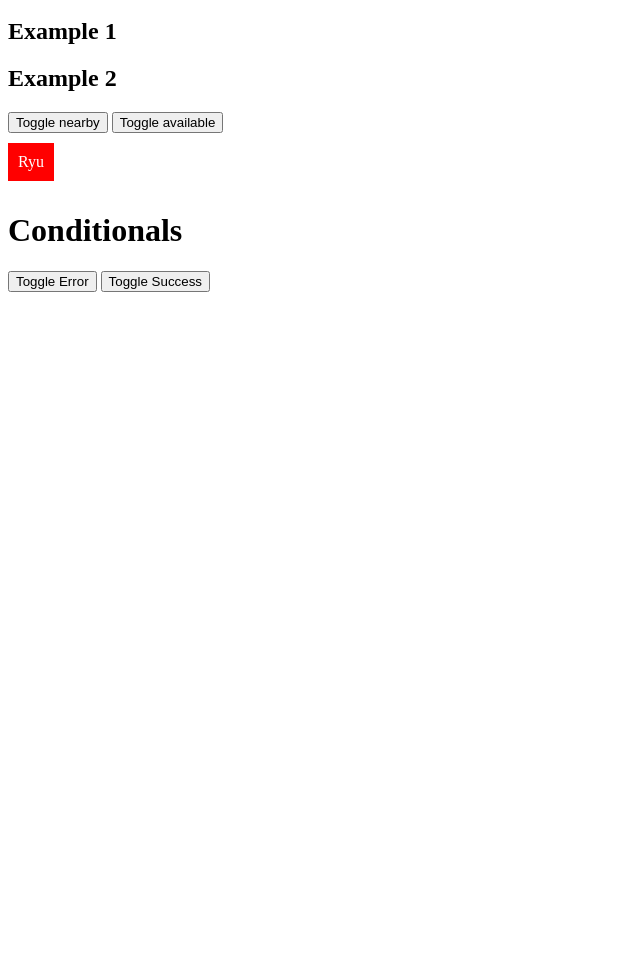
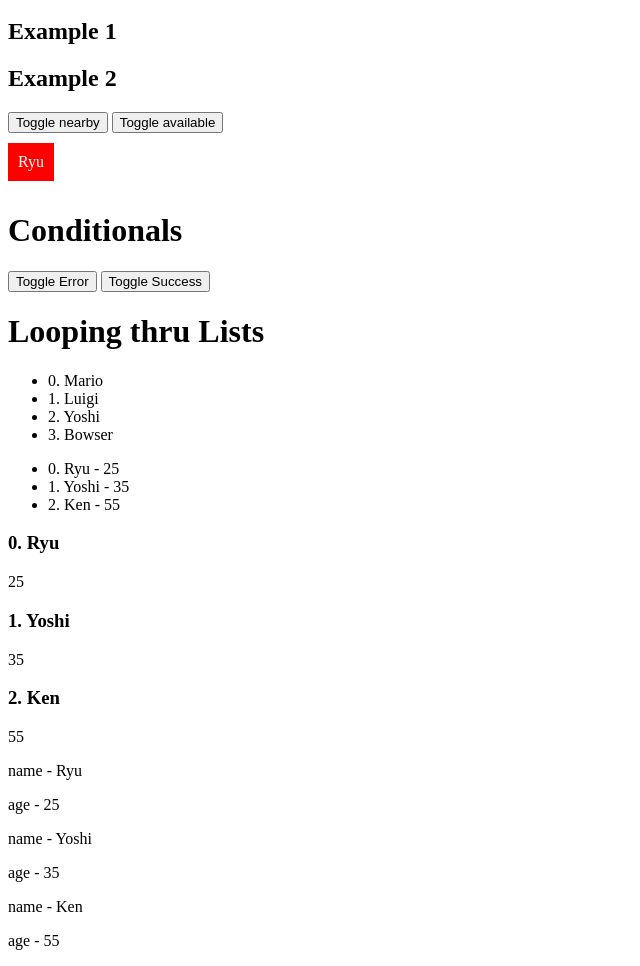
Before and after one commit to MikeParish/vuejs_tut, a plain HTML site: page index.html in a window 1280 px wide. Shown: the part 1464-2430 px from the top of the page, without its empty margins (0-640 px from the left). Before the commit the page ends 1764 px from the top, so only its background shows below. Drawn offline with nearby package versions, Linux system fonts and the light colour scheme.

Commit message:
v-for ftw

```diff
--- a/app.js
+++ b/app.js
@@ -16,7 +16,16 @@ new Vue({
         available: false,
         nearby: false,
         error: false,
-        success: false
+        success: false,
+
+        /* array of strings */
+        characters: ['Mario', 'Luigi', 'Yoshi', 'Bowser'],
+        /* array of objects */
+        ninjas: [
+            {name: 'Ryu', age: 25},
+            {name: 'Yoshi', age: 35},
+            {name: 'Ken', age: 55},
+        ]
     },
     methods: {
         greet: function(time){
--- a/index.html
+++ b/index.html
@@ -96,6 +96,24 @@
             <p v-else-if="success">Whoooooo, success</p>-->
             <p v-show="error">There has been an error</p>
             <p v-show="success">Whoooo, success!</p>
+
+        <h1>Looping thru Lists</h1>
+        <ul>
+            <li v-for="(character, index) in characters">{{index}}. {{ character }}</li>
+        </ul>
+        <ul>
+            <li v-for="(ninja, index) in ninjas">{{index}}. {{ ninja.name }} - {{ ninja.age }}</li>
+        </ul>
+        <template v-for="(ninja, index) in ninjas"> <!-- still cycles thru w/o div tags (originally div) -->
+            <h3>{{index}}. {{ninja.name}}</h3>
+            <p>{{ninja.age}}</p>
+        </template>
+        <template v-for="ninja in ninjas">
+            <div v-for="(val, key) in ninja"> <!-- another way to cycle thru -->
+                <p>{{key}} - {{val}}</p>
+            </div>
+        </template>
+
     </div>
 </body>
     <script src="app.js"></script>
```
